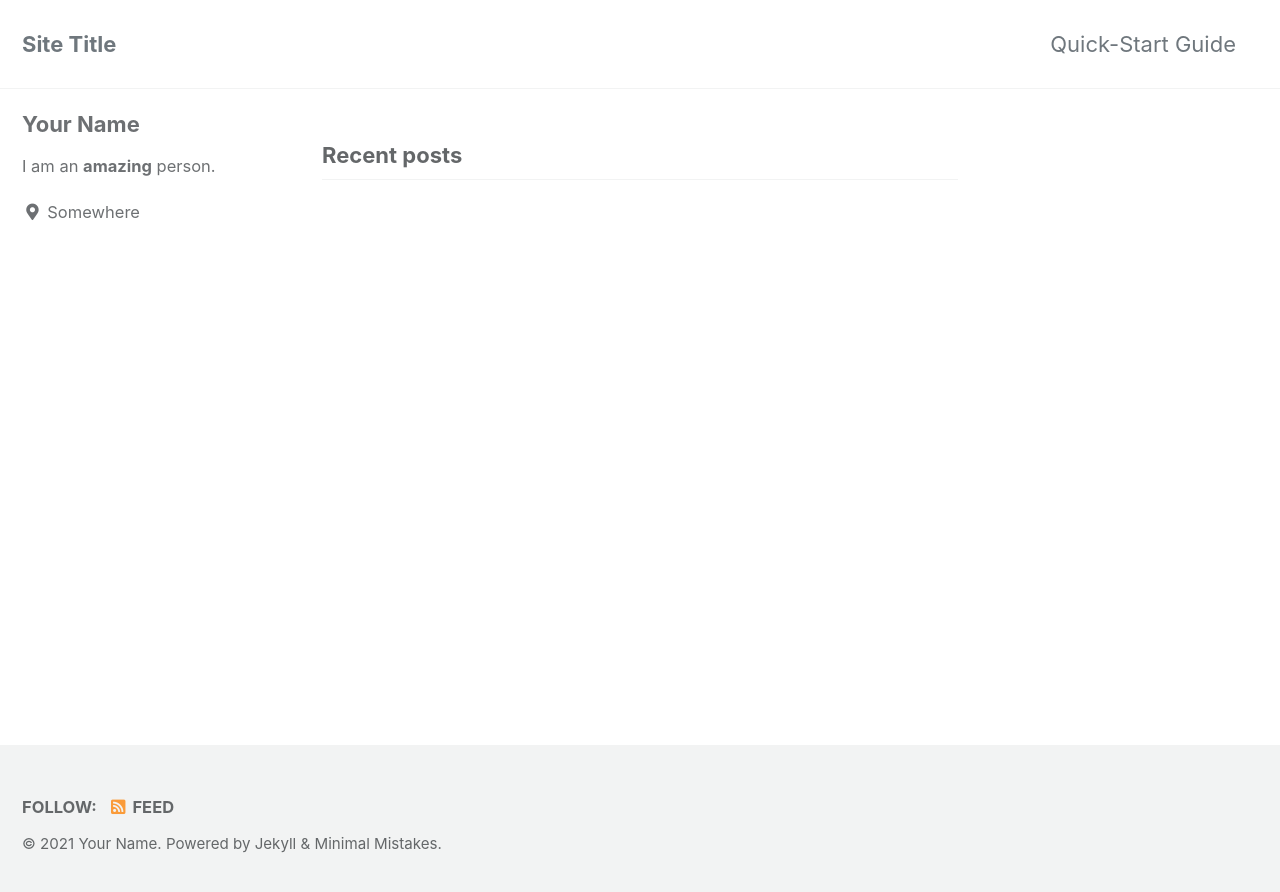
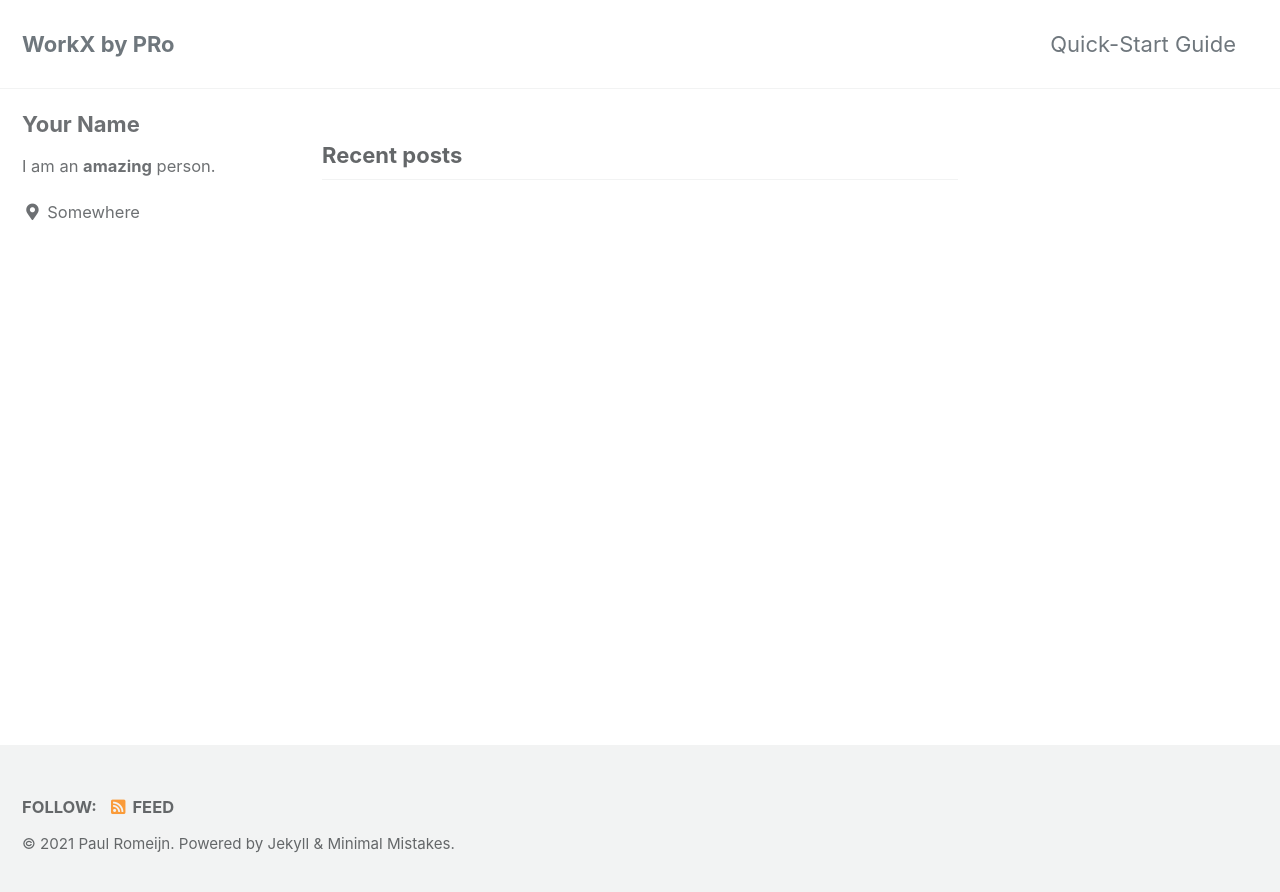
Before and after one commit to Smartworkx75/smartworkx75.github.io, a Jekyll site: the page built from index.html, in a window 1280 px wide. Shown: the top 892 px of the page. Built offline with Jekyll 4.4.1, drawn with Linux system fonts in a browser that asks for light colours; cached includes are drawn as plain includes; the list of posts is cut into pages by our own code.

Commit message:
Update _config.yml

```diff
--- a/_config.yml
+++ b/_config.yml
@@ -16,11 +16,11 @@ minimal_mistakes_skin    : "default" # "air", "aqua", "contrast", "dark", "dirt"
 
 # Site Settings
 locale                   : "en-US"
-title                    : "Site Title"
+title                    : "WorkX by PRo"
 title_separator          : "-"
 subtitle                 : # site tagline that appears below site title in masthead
-name                     : "Your Name"
-description              : "An amazing website."
+name                     : "Paul Romeijn"
+description              : "Home Assistant tutorials"
 url                      : # the base hostname & protocol for your site e.g. "https://mmistakes.github.io"
 baseurl                  : # the subpath of your site, e.g. "/blog"
 repository               : # GitHub username/repo-name e.g. "mmistakes/minimal-mistakes"
```
